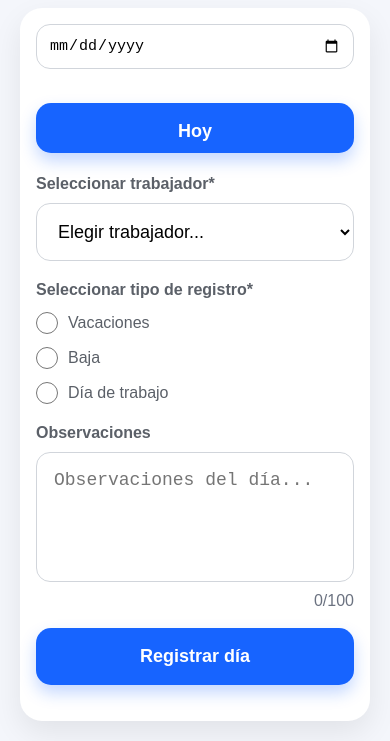
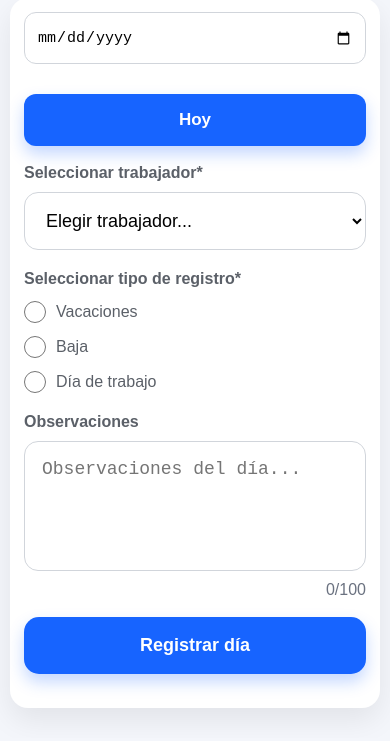
Before and after one commit to Marck553-star/cresver-registros, a website: page public/index.html in a window 390 px wide. Shown: the part 106-847 px from the top of the page. Drawn offline with Linux system fonts and the light colour scheme; no server answers.

Commit message:
correción fecha

```diff
--- a/public/styles.css
+++ b/public/styles.css
@@ -68,18 +68,16 @@ textarea {
   margin-bottom: 20px;
 }
 
+/* COLORES TRABAJADORES */
 select.worker-yellow {
   background: #fff3a3;
 }
-
 select.worker-orange {
   background: #ffc46b;
 }
-
 select.worker-red {
   background: #ff8a8a;
 }
-
 select.worker-purple {
   background: #d8b4fe;
 }
@@ -87,15 +85,12 @@ select.worker-purple {
 option.worker-yellow {
   background: #fff3a3;
 }
-
 option.worker-orange {
   background: #ffc46b;
 }
-
 option.worker-red {
   background: #ff8a8a;
 }
-
 option.worker-purple {
   background: #d8b4fe;
 }
@@ -129,6 +124,7 @@ label {
   display: none;
 }
 
+/* TAREAS */
 .task-row {
   display: flex;
   flex-direction: column;
@@ -142,7 +138,7 @@ label {
 }
 
 .other-task-input {
-  grid-column: 1 / -1;
+  width: 100%;
 }
 
 .small-btn {
@@ -168,6 +164,7 @@ label {
   cursor: pointer;
 }
 
+/* DIETAS */
 .diet-row {
   display: grid;
   grid-template-columns: 1fr 1fr;
@@ -228,61 +225,63 @@ textarea {
   color: #dc2626;
 }
 
+/* ========================= */
+/* FIX FECHA MOVIL DEFINITIVO */
+/* ========================= */
+
 @media (max-width: 700px) {
-  .date-row,
-  .task-row,
-  .diet-row {
-    grid-template-columns: 1fr;
+  .container {
+    padding: 10px;
+  }
+
+  .card {
+    padding: 14px;
+    border-radius: 18px;
+    overflow: hidden;
+  }
+
+  .date-row {
+    display: flex;
+    flex-direction: column;
+    gap: 10px;
+    margin-bottom: 18px;
+  }
+
+  .date-row input[type="date"] {
+    width: 100%;
+    height: 52px;
+    min-height: 52px;
+    max-height: 52px;
+    padding: 8px 12px;
+    font-size: 15px;
+    line-height: 1;
+    border-radius: 12px;
+    appearance: none;
+    -webkit-appearance: none;
+  }
+
+  .date-row input[type="date"]::-webkit-date-and-time-value {
+    text-align: center;
+  }
+
+  .date-row input[type="date"]::-webkit-datetime-edit {
+    font-size: 15px;
+    padding: 0;
+  }
+
+  #todayBtn {
+    height: 52px;
+    padding: 0;
+    font-size: 17px;
+    border-radius: 12px;
   }
 
   h1 {
     font-size: 22px;
   }
 
-  .card {
-    padding: 16px;
+  .diet-row {
+    grid-template-columns: 1fr;
+    gap: 20px;
   }
 }
-input[type="date"] {
-  max-width: 100%;
-}
-
-@media (max-width: 700px) {
-  .date-row {
-    grid-template-columns: 1fr;
-  }
-
-  input[type="date"] {
-    font-size: 16px;
-    padding: 14px;
-  }
-}
-/* ARREGLAR INPUT DATE EN MOVIL */
-input[type="date"] {
-  width: 100%;
-  max-width: 100%;
-  font-size: 16px;
-  padding: 14px;
-  overflow: hidden;
-}
-
-/* FORZAR QUE NO SE DESBORDE */
-.date-row input[type="date"] {
-  min-width: 0;
-}
-
-/* MOVIL */
-@media (max-width: 700px) {
-  .date-row {
-    grid-template-columns: 1fr;
-  }
-
-  input[type="date"] {
-    font-size: 15px;
-    padding: 12px;
-  }
-
-  #todayBtn {
-    height: 50px;
-  }
-}
```
